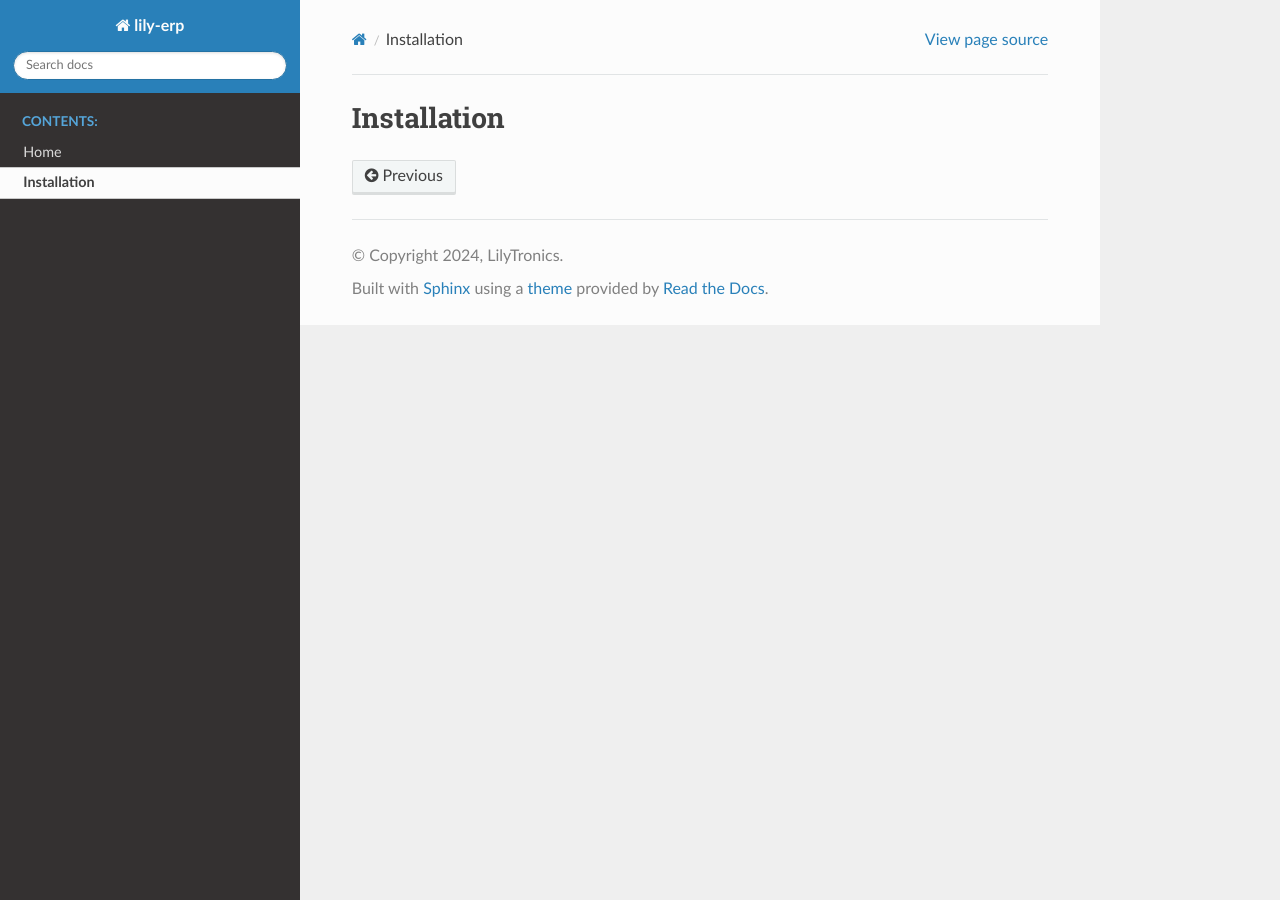
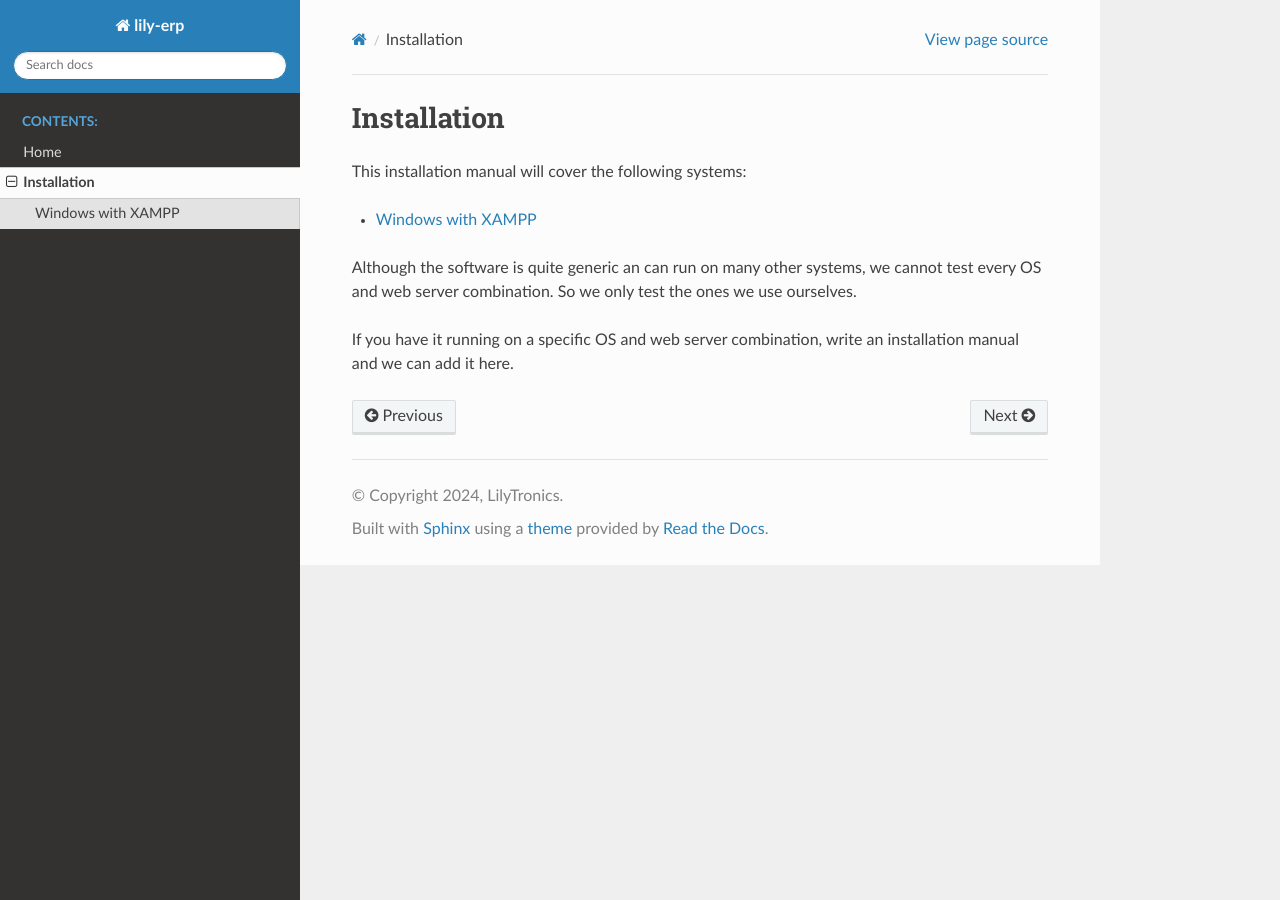
Before and after one commit to LilyTronics/lily_erp, a Sphinx documentation site: the page built from docs/installation.rst, in a window 1280 px wide. Built offline with Sphinx 7.4.7 and the Read the Docs theme 3.1.0, drawn with Linux system fonts in a browser that asks for light colours.

Commit message:
add installation manual for XAMPP on Windows

```diff
--- a/docs/installation.rst
+++ b/docs/installation.rst
@@ -1,2 +1,16 @@
 Installation
 ============
+
+This installation manual will cover the following systems:
+
+.. toctree::
+   :maxdepth: 1
+
+    Windows with XAMPP   <installation/install_windows_xampp.rst>
+
+
+Although the software is quite generic an can run on many other systems, we cannot test every
+OS and web server combination. So we only test the ones we use ourselves.
+
+If you have it running on a specific OS and web server combination, write an installation manual
+and we can add it here.
```
Also changed, not shown: docs/installation/install_windows_xampp.rst (added, +28 -0 lines).
